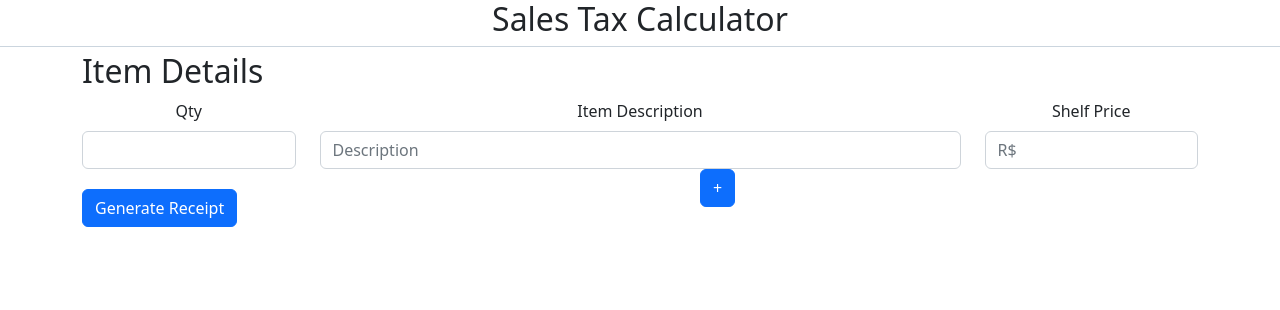
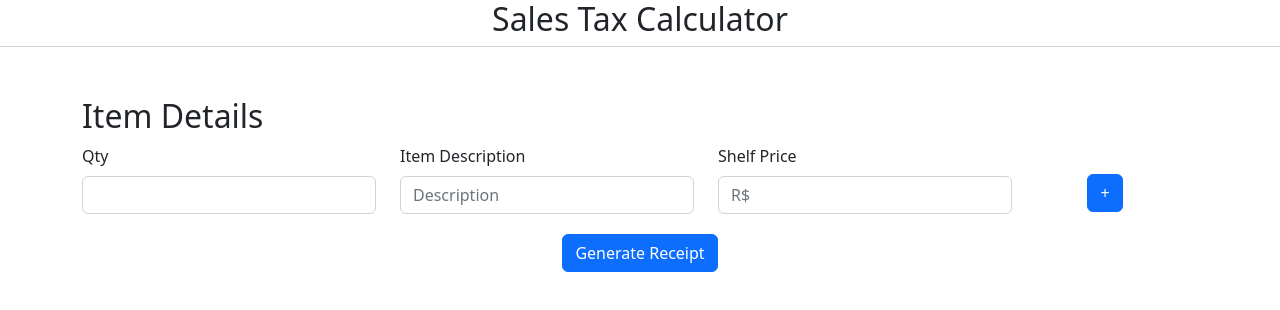
Before and after one commit to rdavini/salestax-fe, a React (Create React App) app: page / in a window 1280 px wide. Shown: the top 310 px of the page. Built offline with nearby package versions, Linux system fonts and the light colour scheme.

Commit message:
[STFE-04] improve layout and transform getcurrencybtn into hook

```diff
--- a/src/components/Item/Create.js
+++ b/src/components/Item/Create.js
@@ -8,8 +8,23 @@ const Create = ({setUrl}) => {
   const [itemsRows, setItemsRows] = useState([])
   const [index, setIndex] = useState(0)
 
+  const styles= {
+    contentMarginTop: {
+      marginTop: 50
+    },
+    floatL:{
+      float: 'left'
+    },
+    alignL:{
+      textAlign: 'left'
+    },
+    btnMarginTop:{
+      marginTop: 30
+    }
+  }
+
   useEffect(()=>{
-    setItemsRows([<ItemForm itemsPayload={itemsPayload} setItemsPayload={setItemsPayload} index={index}/>])
+    setItemsRows([<ItemForm itemsPayload={itemsPayload} setItemsPayload={setItemsPayload} index={index} />])
   }, [])
 
   const handleSubmit = () => {
@@ -24,15 +39,19 @@ const Create = ({setUrl}) => {
   }
 
   return (
-    <div class='container' style={{marginTop: 5}}>
-      <h2 style={{textAlign: 'left'}}>Item Details</h2>
+    <div class='container' style={styles.contentMarginTop}>
+      <h2 style={styles.alignL}>Item Details</h2>
       <Form>
-        {itemsRows}
+        <div className='col-md-10' style={styles.floatL}>
+          {itemsRows}
+        </div>
 
-        <Button onClick={addRow}>+</Button>
-        <Button variant="primary" onClick={handleSubmit} style={{marginTop: 20, float: 'left'}}>
-          Generate Receipt
-        </Button>
+        <Button style={styles.btnMarginTop} onClick={addRow}>+</Button>
+        <div style={{clear: 'both', paddingTop: 20}}>
+          <Button  variant="primary" onClick={handleSubmit}>
+            Generate Receipt
+          </Button>
+        </div>
       </Form>
     </div>
   );
--- a/src/components/Item/CurrencyBtn.js
+++ b/src/components/Item/CurrencyBtn.js
@@ -1,6 +1,14 @@
 import React, { useEffect, useState } from 'react'
 import { Dropdown, DropdownButton } from 'react-bootstrap';
 import api from '../../services/api'
+
+const styles={
+    dropBtn: {
+        marginTop: '1.5rem',
+        float: 'right',
+        clear: 'both'
+    }
+}
 
 const CurrencyBtn = ({items, setItems, currency, setCurrency}) => {
     const [eurToInrRate, setEurToInrRate] = useState(null)
@@ -58,7 +66,7 @@ const CurrencyBtn = ({items, setItems, currency, setCurrency}) => {
     }
 
     return (
-      <DropdownButton id="dropdown-basic-button" variant="light" title={currency} style={{marginTop: '1.5rem'}}>
+      <DropdownButton id="dropdown-basic-button" variant="light" title={currency} style={styles.dropBtn}>
         {currency == 'EUR' &&
         <div>
             <Dropdown.Item href="#/action-2" onClick={()=>handleSubmit('INR')}>INR</Dropdown.Item>
--- a/src/components/Item/Export.js
+++ b/src/components/Item/Export.js
@@ -1,23 +1,25 @@
 import React from 'react'
 
-const Export = ({header,items, totalCost, totalTax}) => {
+const Export = ({header,items, totalCost, totalTax, currency}) => {
     const downloadTxtFile = () => {
         let exp_data = []
-
         header.forEach((h)=> exp_data.push((h.title+" ")))
         exp_data.push("\n")
         items.forEach((it) => {
             header.forEach((index) =>{
                 exp_data.push(it[index.prop]+ " ")
             })
+            exp_data.push(" ("+currency+")")
             exp_data.push("\n")
         })
 
         exp_data.push("Total Tax ")
         exp_data.push(totalTax)
+        exp_data.push(" ("+currency+")")
         exp_data.push("\n")
         exp_data.push("Total ")
         exp_data.push(totalCost)
+        exp_data.push(" ("+currency+")")
 
 
         const element = document.createElement("a");
@@ -28,8 +30,6 @@ const Export = ({header,items, totalCost, totalTax}) => {
         element.click();
     }
 
-    return <div>
-            <button onClick={downloadTxtFile} className='btn btn-light'>Download</button>
-          </div>
+    return <button onClick={downloadTxtFile} className='btn btn-light' style={{display: 'block'}}>Download</button>
 }
 export default Export
--- a/src/components/Item/Index.js
+++ b/src/components/Item/Index.js
@@ -3,6 +3,7 @@ import api from '../../services/api';
 import CurrencyBtn from './CurrencyBtn';
 import Export from './Export';
 import Table from './Table'
+import useCurrency from '../../hooks/useCurrency'
 
 const styles = {
     back: {
@@ -11,8 +12,8 @@ const styles = {
     },
     title: {
         textAlign: 'left',
-        marginLeft: 50,
-        float: 'left'
+        float: 'left',
+        marginRight: 5
     }
 }
 
@@ -26,7 +27,7 @@ const Index = ({setUrl}) => {
     const [items, setItems] = useState([])
     const [totalCost, setTotalCost] = useState()
     const [totalTax, setTotalTax] = useState()
-    const [currency, setCurrency] = useState('EUR')
+    const { currency, setCurrency, currencyIcon} = useCurrency()
 
     const getItems = () => {
         api.api_sales_tax_get_items().then(rs =>{
@@ -40,19 +41,19 @@ const Index = ({setUrl}) => {
         getItems();
     }, [])
 
-    return <div>
+    return <div className='container col-md-8' style={{marginTop: 50}}>
             {
                 (items.length > 0  && totalCost && totalTax)?
                 <div>
                     <h2 style={styles.title}>Receipt</h2>
-                    <Export header={headers} items={items} totalCost={totalCost} totalTax={totalTax} />
+                    <Export header={headers} items={items} totalCost={totalCost} totalTax={totalTax} currency={currency} />
                     <CurrencyBtn items={items} setItems={setItems} currency={currency} setCurrency={setCurrency}/>
-                    <Table items={items} totalCost={totalCost} totalTax={totalTax} currency={currency}/>
+                    <Table items={items} totalCost={totalCost} totalTax={totalTax} currencyIcon={currencyIcon}/>
                 </div>
                 :
                 'Loading items ...'
             }
-            <span style={styles.back} className='offset-md-1' onClick={()=> setUrl('create')}>back</span>
+            <span style={styles.back} onClick={()=> setUrl('create')}>back</span>
         </div>
 }
 
--- a/src/components/Item/ItemForm.js
+++ b/src/components/Item/ItemForm.js
@@ -5,6 +5,12 @@ const ItemForm = ({itemsPayload, setItemsPayload, index}) => {
     const [qty, setQty] = useState('')
     const [desc, setDesc] = useState('')
     const [price, setPrice] = useState('')
+
+    const styles={
+      floatL: {
+        float: 'left'
+      }
+    }
 
     useEffect(()=>{
         setItemsPayload(itemsPayload.concat({qty: '', desc: '', price: ''}))
@@ -21,19 +27,19 @@ const ItemForm = ({itemsPayload, setItemsPayload, index}) => {
     return <Row>
     <Col>
     <Form.Group controlId="formBasicQuantity">
-      <Form.Label>Qty</Form.Label>
+      <Form.Label style={styles.floatL}>Qty</Form.Label>
       <Form.Control type="text" className='form-control' value={qty} onChange= { e => setQty(e.target.value)} />
     </Form.Group>
     </Col>
-    <Col xs={7}>
+    <Col>
       <Form.Group controlId="formBasicDescription">
-        <Form.Label>Item Description</Form.Label>
+        <Form.Label style={styles.floatL}>Item Description</Form.Label>
         <Form.Control type="text" className='form-control' placeholder="Description" value={desc} onChange= { e => setDesc(e.target.value)} />
       </Form.Group>
     </Col>
     <Col>
       <Form.Group controlId="formBasicPrice">
-        <Form.Label>Shelf Price</Form.Label>
+        <Form.Label style={styles.floatL}>Shelf Price</Form.Label>
         <Form.Control type="text" className='form-control' placeholder="R$" value={price} onChange= { e => setPrice(e.target.value)}/>
       </Form.Group>
     </Col>
--- a/src/components/Item/Table.js
+++ b/src/components/Item/Table.js
@@ -1,56 +1,30 @@
-import React, { useEffect, useState } from 'react'
+import React from 'react'
 import { Col, Row } from 'react-bootstrap';
-import { BiEuro, BiDollar, BiRupee } from 'react-icons/bi';
 import TotalInfo from './TotalInfo';
 
-const Table = ({items, totalCost, totalTax, currency}) => {
-    const [currencyIcon, setCurrencyIcon] = useState(<BiEuro/>)
-    useEffect(()=>{
-        updateCurrencyIcon()
-    }, [currency])
-
-    const updateCurrencyIcon = () => {
-        switch(currency){
-            case 'EUR':
-                setCurrencyIcon(<BiEuro/>)
-                break;
-            case 'INR':
-                setCurrencyIcon(<BiRupee/>)
-                break;
-            case 'USD':
-                setCurrencyIcon(<BiDollar/>)
-                break;
-            default:
-                return 'Currency not available'
-        }
-    }
-
-    return <div>
-            {currencyIcon ?
-                <div>
-                <Row>
-                    <Col>Qty</Col>
-                    <Col>Item Description</Col>
-                    <Col>Price</Col>
+const Table = ({items, totalCost, totalTax, currencyIcon}) => {
+    return <div style={{clear: 'both'}}>
+                <Row style={{borderBottom: 1, borderBottomStyle: 'solid'}}>
+                    <Col><strong style={{float: 'left'}}>Qty</strong></Col>
+                    <Col><strong style={{float: 'left'}}>Item Description</strong></Col>
+                    <Col><strong style={{float: 'left'}}>Price</strong></Col>
                 </Row>
                 {items.map(it => {
                     return(
                         <Row>
-                            <Col>{it.qty}</Col>
-                            <Col>{it.desc}</Col>
-                            <Col>
+                            <Col style={{textAlign: 'left'}}>{it.qty}</Col>
+                            <Col style={{textAlign: 'left'}}>{it.desc}</Col>
+                            <Col style={{textAlign: 'left'}}>
                                 {currencyIcon}
                                 {it.price}
                             </Col>
                         </Row>
                         )
                     })}
-                <Row>
-                    <TotalInfo totalTax={totalCost} total={totalTax}/>
+                <Row style={{borderTop: 1, borderTopStyle: 'solid'}}>
+                    <TotalInfo totalTax={totalCost} total={totalTax} currencyIcon={currencyIcon}/>
                 </Row>
                 </div>
-                : 'Loading icon ...'}
-            </div>
 }
 
 export default Table
--- a/src/components/Item/TotalInfo.js
+++ b/src/components/Item/TotalInfo.js
@@ -1,12 +1,17 @@
 import React from 'react'
 
 const TotalInfo = (props) => {
+    const styles={
+        alignEnd:{
+            textAlign: 'end'
+        }
+    }
     return <ul>
-            <li>
-                Total Tax {props.total}
+            <li style={styles.alignEnd}>
+                Total Tax {props.currencyIcon} {props.total}
             </li>
-            <li>
-                Total {props.totalTax}
+            <li style={styles.alignEnd}>
+                Total {props.currencyIcon} {props.totalTax}
             </li>
         </ul>
 }
--- /dev/null
+++ b/src/hooks/useCurrency.js
@@ -0,0 +1,30 @@
+import React, { useEffect, useState } from 'react'
+import { BiEuro, BiDollar, BiRupee } from 'react-icons/bi';
+
+const useCurrency = () => {
+    const [currency, setCurrency] = useState('EUR')
+    const [currencyIcon, setCurrencyIcon] = useState(<BiEuro/>)
+    useEffect(()=>{
+        updateCurrencyIcon()
+    }, [currency])
+
+    const updateCurrencyIcon = () => {
+        switch(currency){
+            case 'EUR':
+                setCurrencyIcon(<BiEuro/>)
+                break;
+            case 'INR':
+                setCurrencyIcon(<BiRupee/>)
+                break;
+            case 'USD':
+                setCurrencyIcon(<BiDollar/>)
+                break;
+            default:
+                return 'Currency not available'
+        }
+    }
+
+    return { currency, setCurrency, currencyIcon };
+}
+
+export default useCurrency
```
